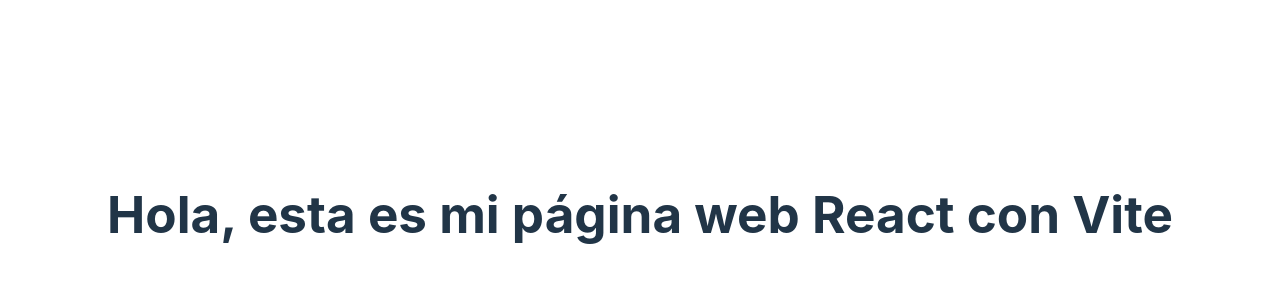
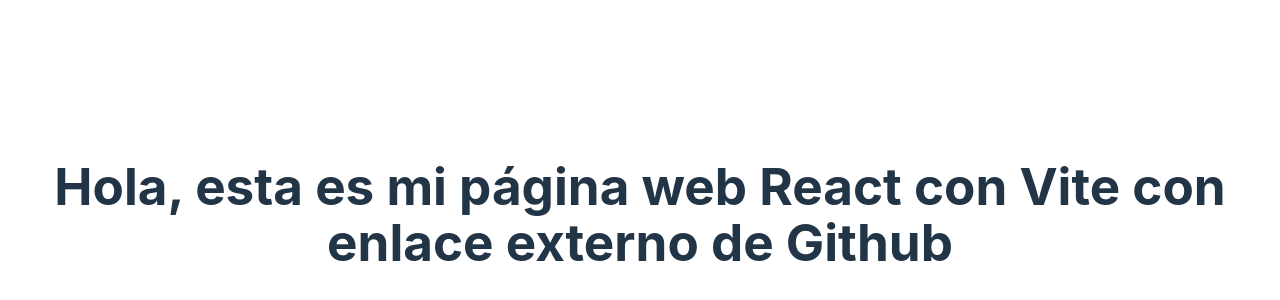
Before and after one commit to tokki9/Vite-React, a React (Vite) app: page / in a window 1280 px wide. Shown: the part 186-486 px from the top of the page. Built offline with nearby package versions, Linux system fonts and the light colour scheme.

Commit message:
Segundo commit de la experiencia 2 parte 2

```diff
--- a/src/App.jsx
+++ b/src/App.jsx
@@ -12,7 +12,9 @@ import './App.css'
 function App() {
   return (
     <div>
-      <h1>Hola, esta es mi página web React con Vite</h1>
+      <h1>Hola, esta es mi página web React con Vite con enlace externo
+        de Github
+      </h1>
     </div>
   );
 }
```
